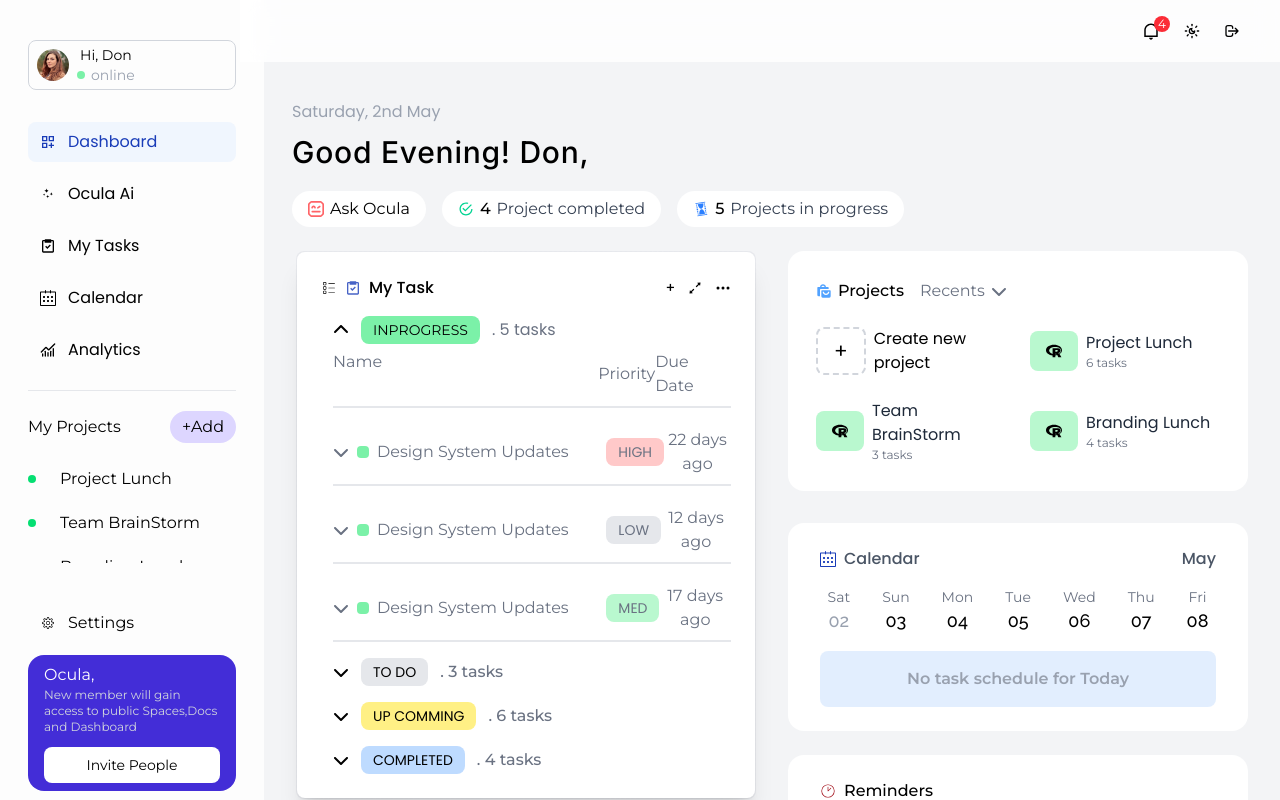
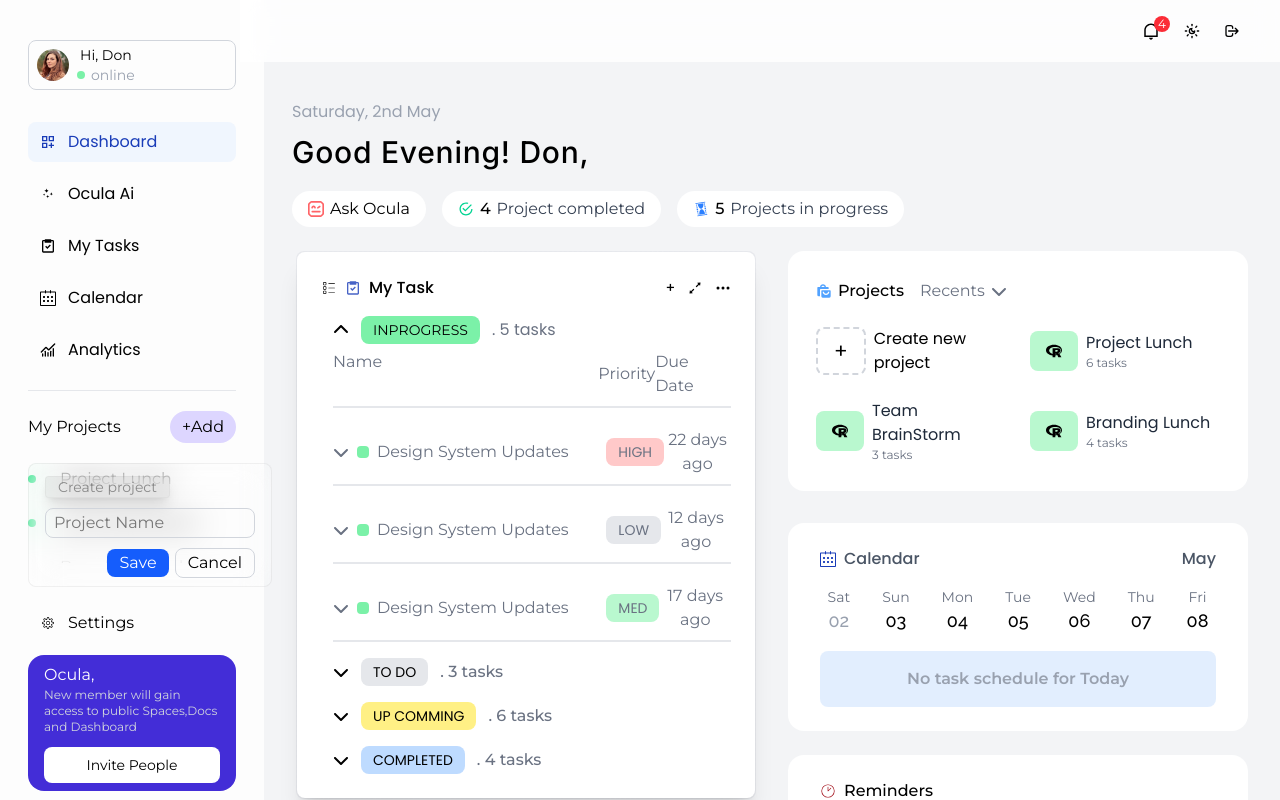
Before and after one commit to Donabest/Ocula-Dashboard, a React (Vite) app: page /Dashboard in a window 1280 px wide. Both pictures are taken after a click on the button "+Add". Built offline with nearby package versions, Linux system fonts and the light colour scheme.

Commit message:
new project form created

```diff
--- /dev/null
+++ b/src/ui/CreateProjectForm.tsx
@@ -0,0 +1,33 @@
+import useClickOutSide from "../hooks/useClickOutSide";
+
+function CreateProjectForm({ handler }: { handler: () => void }) {
+  const { ref } = useClickOutSide(handler);
+  return (
+    <div className="absolute top-13 z-999" ref={ref}>
+      <div className="bg-white/2 backdrop-blur-lg border border-black/5 px-4 py-2 space-y-2 rounded-lg">
+        <h1 className="text-sm text-black/40 bg-black/5 px-3 mt-1 border border-black/3 w-fit rounded-sm shadow-lg">
+          Create project
+        </h1>
+        <input
+          type="text"
+          placeholder="Project Name"
+          className="border border-gray-300 px-2 py-0.5 mt-0.5 rounded-lg outline-0 "
+        />
+
+        <div className="flex justify-end items-center gap-1.5 mt-0.5">
+          <button className="bg-blue-600 text-white px-3 py-0.5 rounded-lg cursor-pointer">
+            Save
+          </button>
+          <button
+            className="bg-transparent px-3 py-0.5 border border-gray-300 rounded-lg cursor-pointer"
+            onClick={handler}
+          >
+            Cancel
+          </button>
+        </div>
+      </div>
+    </div>
+  );
+}
+
+export default CreateProjectForm;
--- a/src/ui/DashboardCardThree.tsx
+++ b/src/ui/DashboardCardThree.tsx
@@ -1,6 +1,8 @@
 import { BiSolidShoppingBags } from "react-icons/bi";
 import { FaChevronDown } from "react-icons/fa6";
 import { FaRProject } from "react-icons/fa6";
+import CreateProjectForm from "./CreateProjectForm";
+import { useState } from "react";
 
 type Projects = {
   projectContent: string;
@@ -23,6 +25,11 @@ const Projects = [
   },
 ];
 function DashboardCardThree() {
+  const [isCreate, setIsCreate] = useState<boolean>(false);
+
+  function close() {
+    setIsCreate(false);
+  }
   return (
     <div className="bg-white p-7 rounded-2xl dark:bg-slate-800 dark:text-white/90 dark:shadow-2xl dark:shadow-black/20">
       <div className="flex items-center gap-4">
@@ -35,8 +42,14 @@ function DashboardCardThree() {
         </p>
       </div>
 
-      <div className="grid grid-cols-2 gap-6 font-poppin mt-6 ">
-        <div className="flex items-center gap-2  cursor-pointer">
+      <div className="relative grid grid-cols-2 gap-6 font-poppin mt-6 ">
+        <div
+          className="flex items-center gap-2  cursor-pointer"
+          onMouseDown={(e) => {
+            e.stopPropagation();
+            setIsCreate((show) => !show);
+          }}
+        >
           <span className="border-2 border-gray-300 border-dashed text-center text-xl px-4 py-2 rounded-lg ">
             +
           </span>
@@ -55,6 +68,7 @@ function DashboardCardThree() {
             </h1>
           </div>
         ))}
+        {isCreate && <CreateProjectForm handler={close} />}
       </div>
     </div>
   );
--- a/src/ui/Sidebar.tsx
+++ b/src/ui/Sidebar.tsx
@@ -4,8 +4,14 @@ import User from "./User";
 import SidebarList from "./SidebarList";
 import ProjectList from "./ProjectList";
 import Invite from "./Invite";
+import CreateProjectForm from "./CreateProjectForm";
+import { useState } from "react";
 
 function Sidebar() {
+  const [isCreate, setIsCreate] = useState<boolean>();
+  function close() {
+    setIsCreate(false);
+  }
   return (
     <div className="fixed w-66 pb-4 px-7 pt-10">
       <div className="flex flex-col items-center justify-center">
@@ -15,18 +21,24 @@ function Sidebar() {
         {/* divide line */}
         <div className="w-full mt-5 border-b border-gray-200 dark:border-slate-500"></div>
 
-        <div className="w-full mt-5">
+        <div className="relative w-full mt-5">
           <div className="flex justify-between items-center">
             <h1>My Projects</h1>
             <motion.button
               className="px-3 py-1 bg-violet-200 rounded-4xl cursor-pointer hover:bg-violet-300 dark:bg-blue-800 dark:hover:bg-blue-700"
               whileHover={{ y: -2 }}
+              onMouseDown={(e) => {
+                e.stopPropagation();
+                setIsCreate((show) => !show);
+              }}
             >
               +Add
             </motion.button>
           </div>
 
           <ProjectList />
+
+          {isCreate && <CreateProjectForm handler={close} />}
         </div>
 
         <div className="mt-10">
```
